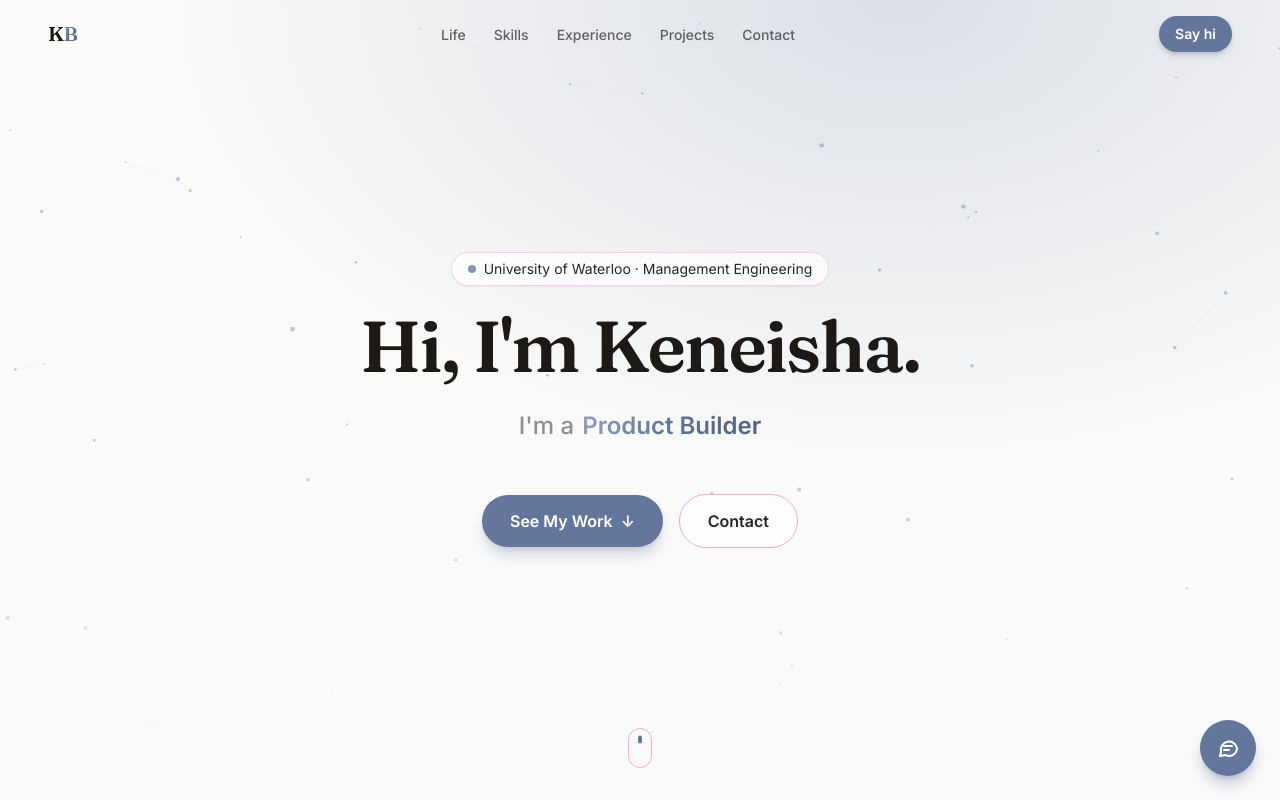
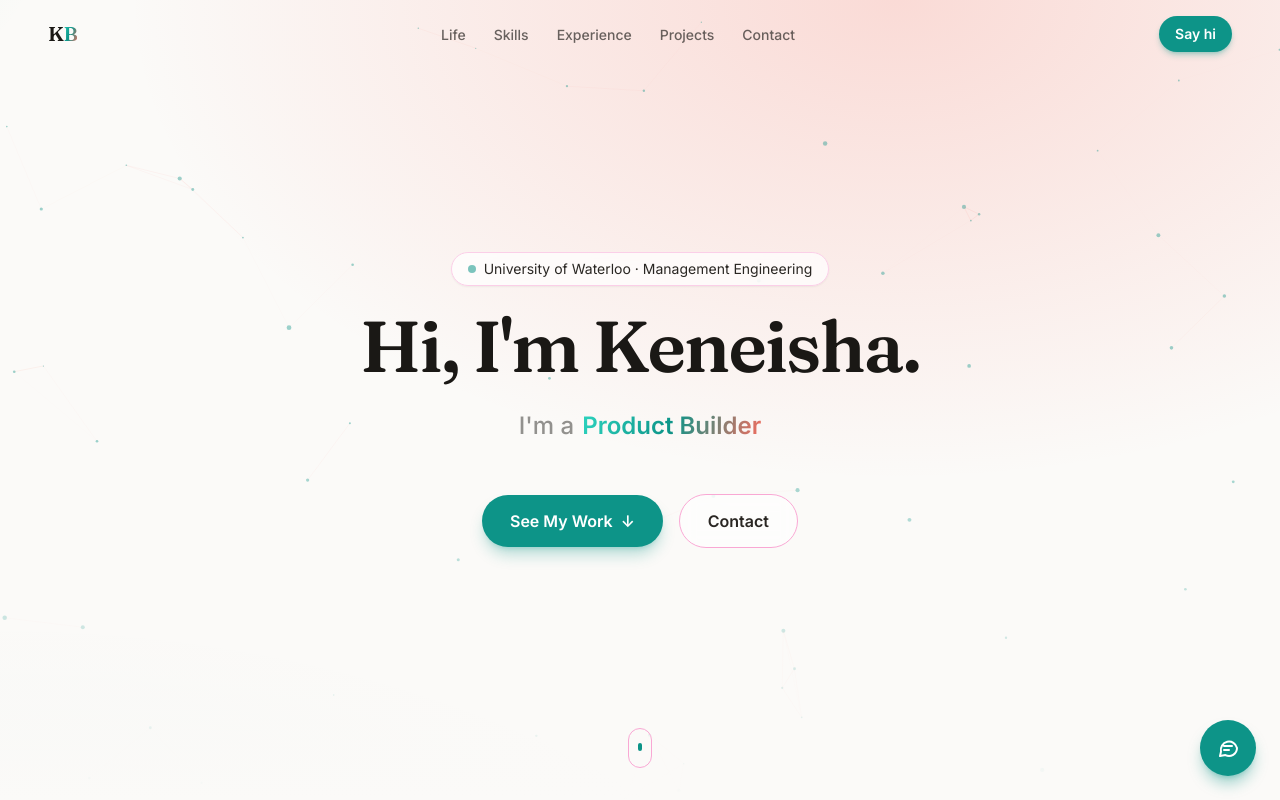
Before and after one commit to Keneisha3/keneisha-baid-portfolio, a React (Vite) app: page / in a window 1280 px wide. Shown: the top 800 px of the page. Built offline with nearby package versions, Linux system fonts and the light colour scheme.

Commit message:
Switch to teal + coral accent palette; add creative section back to home page

```diff
--- a/src/App.jsx
+++ b/src/App.jsx
@@ -51,6 +51,8 @@ export default function App() {
           <Timeline />
           <Divider />
           <Projects />
+          <Divider />
+          <Interests />
           <Contact />
         </main>
       )}
--- a/src/components/Contact.jsx
+++ b/src/components/Contact.jsx
@@ -30,7 +30,7 @@ const BUTTONS = [
 export default function Contact() {
   return (
     <section id="contact" className="relative overflow-hidden px-6 py-32 md:px-12">
-      <div className="absolute inset-0 animate-gradient-shift bg-[radial-gradient(50%_50%_at_50%_50%,rgba(147,164,192,0.30),transparent_70%),radial-gradient(40%_40%_at_80%_20%,rgba(100,118,155,0.20),transparent_70%)] bg-[length:200%_200%]" />
+      <div className="absolute inset-0 animate-gradient-shift bg-[radial-gradient(50%_50%_at_50%_50%,rgba(45,212,191,0.28),transparent_70%),radial-gradient(40%_40%_at_80%_20%,rgba(247,108,94,0.20),transparent_70%)] bg-[length:200%_200%]" />
       <div className="pointer-events-none absolute inset-0">
         {[...Array(6)].map((_, i) => (
           <motion.span
--- a/src/components/Hero.jsx
+++ b/src/components/Hero.jsx
@@ -40,7 +40,7 @@ function ParticleField() {
 
         ctx.beginPath();
         ctx.arc(p.x, p.y, p.r, 0, Math.PI * 2);
-        ctx.fillStyle = "rgba(100, 118, 155, 0.40)";
+        ctx.fillStyle = "rgba(13, 148, 136, 0.40)";
         ctx.fill();
 
         for (let j = i + 1; j < particles.length; j++) {
@@ -52,7 +52,7 @@ function ParticleField() {
             ctx.beginPath();
             ctx.moveTo(p.x, p.y);
             ctx.lineTo(q.x, q.y);
-            ctx.strokeStyle = `rgba(147, 164, 192, ${0.18 * (1 - dist / 120)})`;
+            ctx.strokeStyle = `rgba(247, 108, 94, ${0.16 * (1 - dist / 120)})`;
             ctx.lineWidth = 0.6;
             ctx.stroke();
           }
@@ -89,9 +89,9 @@ export default function Hero() {
       className="relative flex min-h-screen items-center justify-center overflow-hidden"
     >
       <div className="absolute inset-0 bg-blush-50" />
-      <div className="absolute inset-0 animate-gradient-shift bg-[radial-gradient(55%_50%_at_20%_15%,rgba(147,164,192,0.32),transparent_60%),radial-gradient(50%_50%_at_85%_25%,rgba(100,118,155,0.20),transparent_60%),radial-gradient(60%_60%_at_50%_100%,rgba(168,162,158,0.18),transparent_60%)] bg-[length:200%_200%]" />
+      <div className="absolute inset-0 animate-gradient-shift bg-[radial-gradient(55%_50%_at_20%_15%,rgba(45,212,191,0.30),transparent_60%),radial-gradient(50%_50%_at_85%_25%,rgba(247,108,94,0.22),transparent_60%),radial-gradient(60%_60%_at_50%_100%,rgba(13,148,136,0.16),transparent_60%)] bg-[length:200%_200%]" />
       <ParticleField />
-      <div className="pointer-events-none absolute inset-0 bg-[linear-gradient(to_bottom,transparent_55%,#FAFAF9)]" />
+      <div className="pointer-events-none absolute inset-0 bg-[linear-gradient(to_bottom,transparent_55%,#FBFAF8)]" />
 
       <div className="relative z-10 mx-auto max-w-4xl px-6 text-center">
         <motion.p
--- a/src/components/Interests.jsx
+++ b/src/components/Interests.jsx
@@ -143,18 +143,25 @@ export default function Interests({ standalone = false }) {
       className={`section-pad mx-auto max-w-7xl ${standalone ? "pt-32" : ""}`}
     >
       <Reveal>
-        {standalone && (
+        {standalone ? (
           <a
             href="#/"
             className="mb-6 inline-flex items-center gap-1.5 text-sm font-medium text-plum-700/70 transition-colors hover:text-pink-600"
           >
             <span aria-hidden>←</span> Back home
           </a>
+        ) : (
+          <p className="mb-3 text-sm font-semibold uppercase tracking-[0.2em] text-pink-600">
+            Beyond the code
+          </p>
         )}
-        <h2 className="section-title">A few of my favourite things</h2>
+        <h2 className="section-title">
+          {standalone ? "A few of my favourite things" : "A more creative side"}
+        </h2>
         <p className="mt-4 max-w-2xl text-lg text-plum-700/80">
-          A look at what I get up to when I step away from the screen. Drag the
-          scene around to wander through it.
+          {standalone
+            ? "A look at what I get up to when I step away from the screen. Drag the scene around to wander through it."
+            : "A peek at what I build for fun. Step into the 3D scene, or leave a doodle below."}
         </p>
       </Reveal>
 
--- a/src/components/Skills.jsx
+++ b/src/components/Skills.jsx
@@ -21,7 +21,7 @@ export default function Skills() {
           <Reveal key={cat.group} delay={ci * 0.05}>
             <div className="h-full rounded-2xl border border-blush-200 bg-white p-6 shadow-sm transition-colors hover:border-pink-300">
               <div className="mb-4 flex items-center gap-2.5">
-                <span className="h-2 w-2 rounded-full bg-pink-500" />
+                <span className={`h-2 w-2 rounded-full ${ci % 2 === 0 ? "bg-pink-500" : "bg-rose-500"}`} />
                 <h3 className="text-sm font-semibold uppercase tracking-[0.14em] text-plum-700/70">
                   {cat.group}
                 </h3>
--- a/src/index.css
+++ b/src/index.css
@@ -12,8 +12,8 @@ html {
 
 body {
   margin: 0;
-  background-color: #FAFAF9;
-  color: #44403C;
+  background-color: #FBFAF8;
+  color: #3D3A36;
   font-family: "Inter", ui-sans-serif, system-ui, -apple-system, sans-serif;
   -webkit-font-smoothing: antialiased;
   -moz-osx-font-smoothing: grayscale;
@@ -25,19 +25,19 @@ body {
   height: 10px;
 }
 ::-webkit-scrollbar-track {
-  background: #F5F5F4;
+  background: #F4F1EC;
 }
 ::-webkit-scrollbar-thumb {
-  background: #D6D3D1;
+  background: #D6CFC2;
   border-radius: 6px;
 }
 ::-webkit-scrollbar-thumb:hover {
-  background: #64769B;
+  background: #0D9488;
 }
 
 ::selection {
-  background: #D6D3D1;
-  color: #1C1917;
+  background: #99F6E4;
+  color: #115E59;
 }
 
 @layer components {
@@ -56,7 +56,7 @@ body {
 }
 
 .gradient-text {
-  background: linear-gradient(110deg, #93A4C0 0%, #64769B 45%, #4F6080 100%);
+  background: linear-gradient(110deg, #2DD4BF 0%, #0D9488 50%, #F76C5E 100%);
   -webkit-background-clip: text;
   background-clip: text;
   -webkit-text-fill-color: transparent;
@@ -73,7 +73,7 @@ body {
 /* Recharts tooltip on light bg */
 .recharts-default-tooltip {
   background-color: #ffffff !important;
-  border: 1px solid #D6D3D1 !important;
+  border: 1px solid #99F6E4 !important;
   border-radius: 12px !important;
-  box-shadow: 0 8px 24px rgba(28, 25, 23, 0.08) !important;
+  box-shadow: 0 8px 24px rgba(13, 148, 136, 0.12) !important;
 }
--- a/tailwind.config.js
+++ b/tailwind.config.js
@@ -4,31 +4,35 @@ export default {
   theme: {
     extend: {
       colors: {
-        // Neutral, warm-stone theme with a muted slate-blue accent.
+        // Warm-stone neutrals with a teal primary + coral secondary accent.
         // Token names kept (blush/pink/rose/plum) so components re-skin in place.
+        // blush = warm neutral surfaces
         blush: {
-          50: "#FAFAF9",
-          100: "#F5F5F4",
-          200: "#E7E5E4",
-          300: "#D6D3D1",
-          400: "#A8A29E",
+          50: "#FBFAF8",
+          100: "#F4F1EC",
+          200: "#E7E2D9",
+          300: "#D6CFC2",
+          400: "#A8A096",
         },
+        // pink = PRIMARY accent (teal)
         pink: {
-          DEFAULT: "#64769B",
-          400: "#93A4C0",
-          500: "#64769B",
-          600: "#4F6080",
-          700: "#3D4D6B",
+          DEFAULT: "#0D9488",
+          400: "#2DD4BF",
+          500: "#0D9488",
+          600: "#0F766E",
+          700: "#115E59",
         },
+        // rose = SECONDARY accent (coral)
         rose: {
-          DEFAULT: "#64769B",
-          400: "#93A4C0",
-          500: "#64769B",
+          DEFAULT: "#F76C5E",
+          400: "#FB8C7E",
+          500: "#F76C5E",
         },
+        // plum = text / deep ink
         plum: {
-          DEFAULT: "#44403C",
-          700: "#292524",
-          900: "#1C1917",
+          DEFAULT: "#3D3A36",
+          700: "#2A2723",
+          900: "#1A1815",
         },
       },
       fontFamily: {
```
